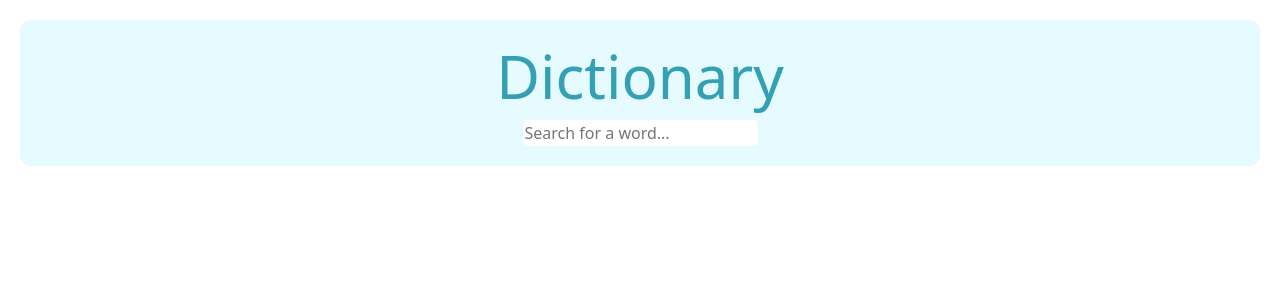
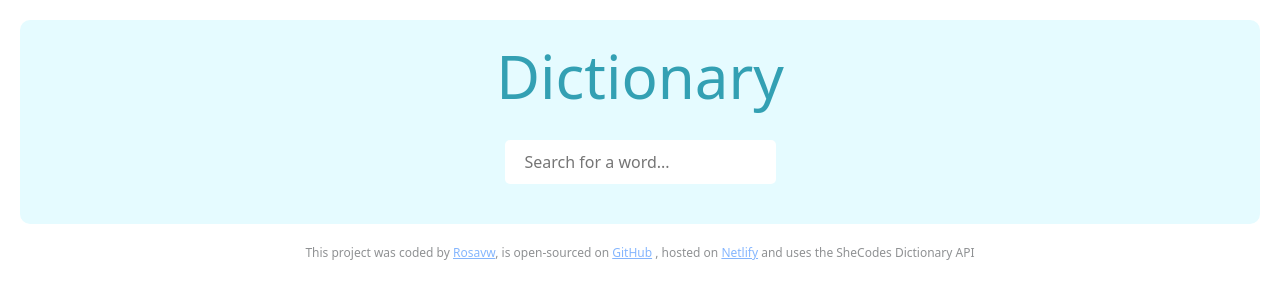
Before and after one commit to rosa-vw/dictionary, a React (Create React App) app: page / in a window 1280 px wide. Shown: the top 300 px of the page. Built offline with nearby package versions, Linux system fonts and the light colour scheme.

Commit message:
Added footer and basic functionality to display meanings

```diff
--- a/src/Dictionary.css
+++ b/src/Dictionary.css
@@ -1,8 +1,10 @@
 .Dictionary form {
   text-align: center;
+  padding: 20px 0;
 }
 
 .Dictionary input {
   border-radius: 5px;
   border-style: none;
+  padding: 10px 20px;
 }
--- a/src/Dictionary.js
+++ b/src/Dictionary.js
@@ -1,18 +1,18 @@
 import React, { useState } from "react";
 import axios from "axios";
+import Results from "./Results";
 import "./Dictionary.css";
 
 function Dictionary() {
   let [word, setWord] = useState("");
+  let [information, setInformation] = useState(null);
 
   function handleResponse(response) {
-    //console.log(response.data);
-    alert(response.data.phonetic);
+    setInformation(response.data);
   }
 
   function search(event) {
     event.preventDefault();
-    alert(`Searching for ${word}`);
 
     let apiKey = `f8eo81d182023fdd4fb805t37b75950a`;
     let apiUrl = `https://api.shecodes.io/dictionary/v1/define?word=${word}&key=${apiKey}`;
@@ -32,6 +32,7 @@ function Dictionary() {
           placeholder="Search for a word..."
         />
       </form>
+      <Results result={information} />
     </div>
   );
 }
--- /dev/null
+++ b/src/Footer.css
@@ -0,0 +1,5 @@
+.Footer p {
+  font-size: 12px;
+  opacity: 0.5;
+  text-align: center;
+}
--- /dev/null
+++ b/src/Footer.js
@@ -0,0 +1,26 @@
+import React from "react";
+import "./Footer.css";
+
+function Footer() {
+  return (
+    <div className="Footer">
+      <p>
+        This project was coded by{" "}
+        <a href="https://github.com/rosa-vw" target="_blank">
+          Rosavw
+        </a>
+        , is open-sourced on{" "}
+        <a href="https://github.com/rosa-vw/dictionary" target="_blank">
+          GitHub
+        </a>{" "}
+        , hosted on{" "}
+        <a href="https://dictionary-rosavw.netlify.app/" target="_blank">
+          Netlify
+        </a>{" "}
+        and uses the SheCodes Dictionary API
+      </p>
+    </div>
+  );
+}
+
+export default Footer;
--- /dev/null
+++ b/src/Meaning.css
@@ -0,0 +1,6 @@
+.Meaning {
+  background-color: white;
+  border-radius: 5px;
+  margin: 10px;
+  padding: 10px;
+}
--- /dev/null
+++ b/src/Meaning.js
@@ -0,0 +1,17 @@
+import React from "react";
+import "./Meaning.css";
+
+function Meaning(props) {
+  console.log(props.meaning);
+  return (
+    <div className="Meaning">
+      <h4>{props.meaning.partOfSpeech}</h4>
+      <p>{props.meaning.definition}</p>
+      <p>
+        <em>{props.meaning.example}</em>
+      </p>
+    </div>
+  );
+}
+
+export default Meaning;
--- /dev/null
+++ b/src/Results.css
@@ -0,0 +1,5 @@
+.Results .Title {
+  padding: 10px;
+  color: rgb(51, 160, 179);
+  text-align: center;
+}
--- /dev/null
+++ b/src/Results.js
@@ -0,0 +1,28 @@
+import React from "react";
+import Meaning from "./Meaning";
+import "./Results.css";
+
+function Results(props) {
+  console.log(props.result);
+  if (props.result) {
+    return (
+      <div className="Results">
+        <div className="Title">
+          <h2>{props.result.word}</h2>
+          <h3>{props.result.phonetic}</h3>
+        </div>
+        {props.result.meanings.map(function (meaning, index) {
+          return (
+            <div key={index}>
+              <Meaning meaning={meaning} />
+            </div>
+          );
+        })}
+      </div>
+    );
+  } else {
+    return null;
+  }
+}
+
+export default Results;
--- a/src/index.js
+++ b/src/index.js
@@ -1,10 +1,12 @@
 import React from "react";
 import ReactDOM from "react-dom/client";
 import App from "./App";
+import Footer from "./Footer";
 
 const root = ReactDOM.createRoot(document.getElementById("root"));
 root.render(
   <React.StrictMode>
     <App />
+    <Footer />
   </React.StrictMode>
 );
```
